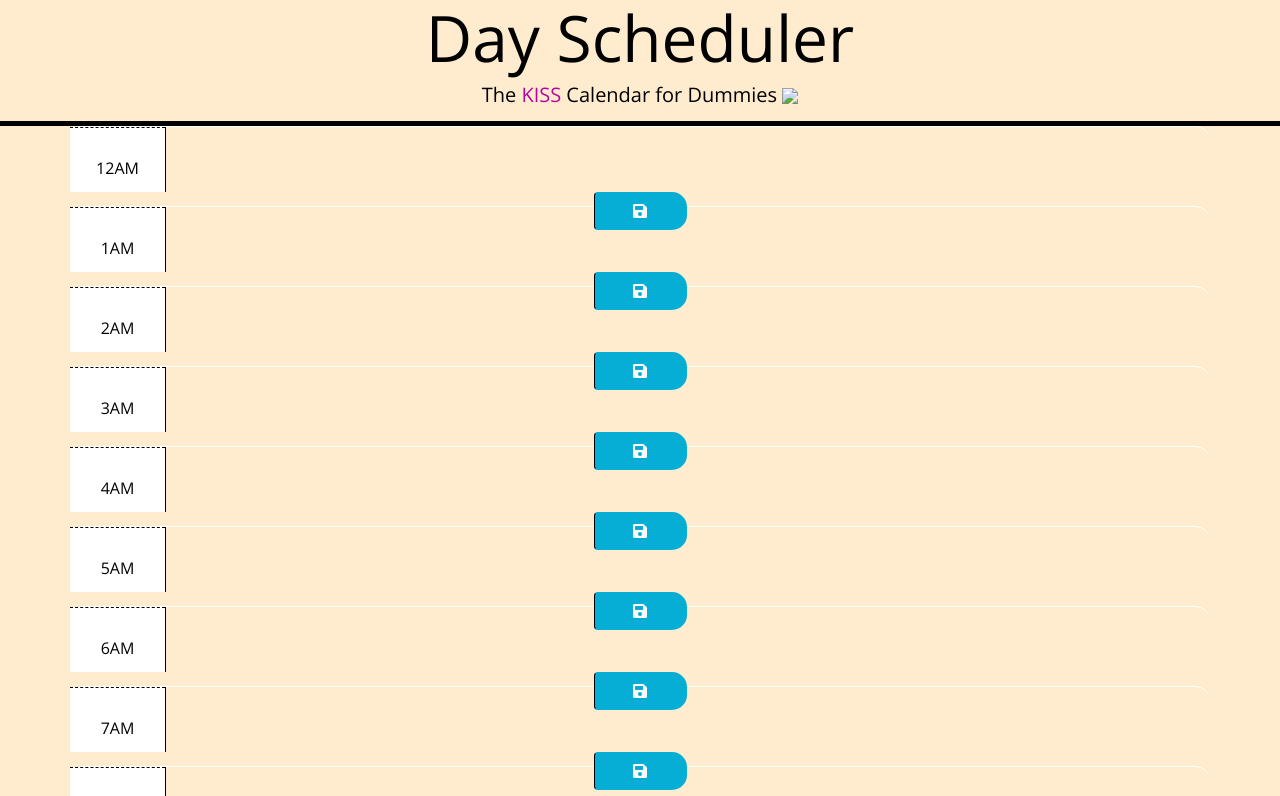
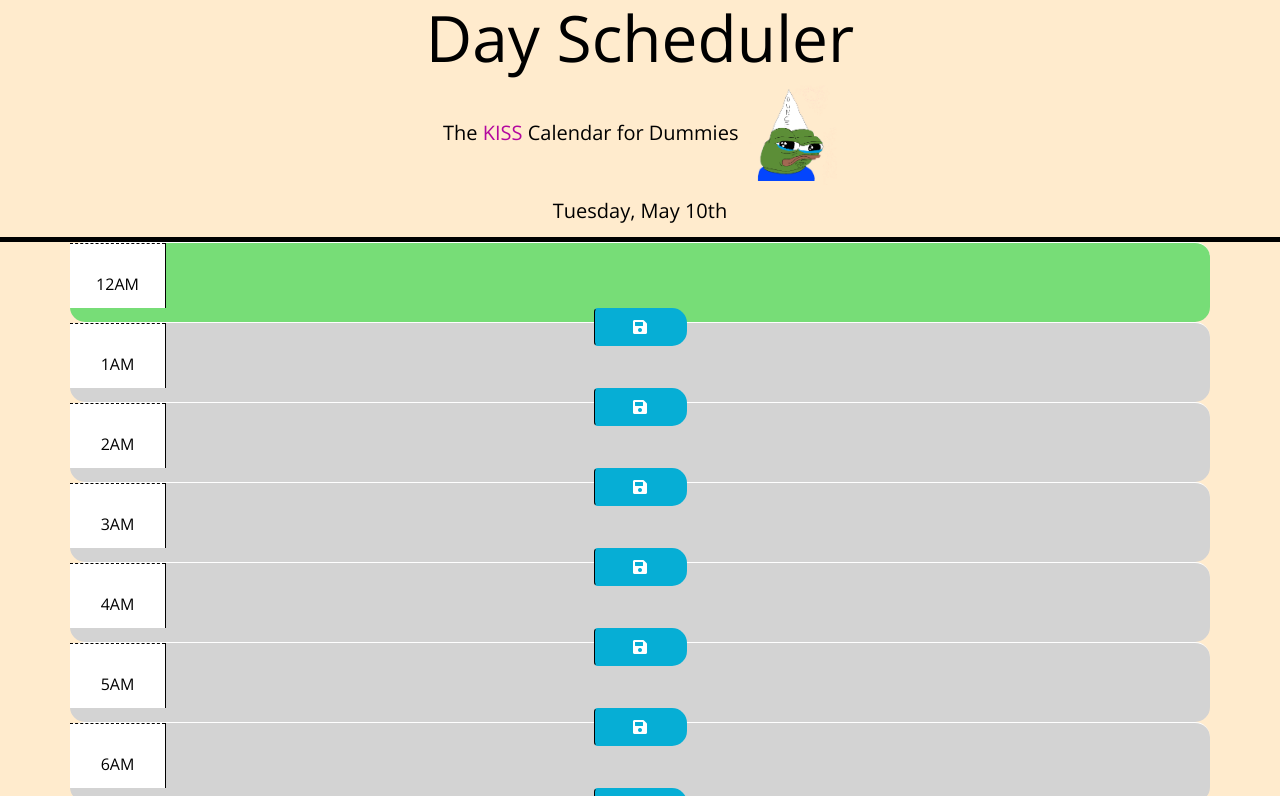
Before and after one commit to bitcoin507/Day_Planner, a plain HTML site: page index.html in a window 1280 px wide. Shown: the top 796 px of the page. Drawn offline with nearby package versions, Linux system fonts and the light colour scheme.

Commit message:
Update index.html
I had to update the index with the correct file paths manually in github.

```diff
--- a/index.html
+++ b/index.html
@@ -16,7 +16,7 @@
   <body>
     <header class="jumbotron">
       <h1 class="display-3"> Day Scheduler</h1>
-      <p class="lead" >The <span id ="span">KISS</span> Calendar for Dummies <img src="./pepe.jpg"</p>
+      <p class="lead" >The <span id ="span">KISS</span> Calendar for Dummies <img src="./assets/images/pepe.jpg"</p>
     <p id="currentDay" class="lead"></p>
     </header>
 
@@ -223,7 +223,7 @@
     <script src="https://code.jquery.com/jquery-3.4.1.min.js"></script>
     <script src="https://cdnjs.cloudflare.com/ajax/libs/moment.js/2.24.0/moment.min.js"></script>
 
-    <script src="script.js"></script>
+    <script src="./assets/javascript/script.js"></script>
 
     <script src="https://ajax.googleapis.com/ajax/libs/jquery/3.3.1/jquery.min.js"></script>
 
```
